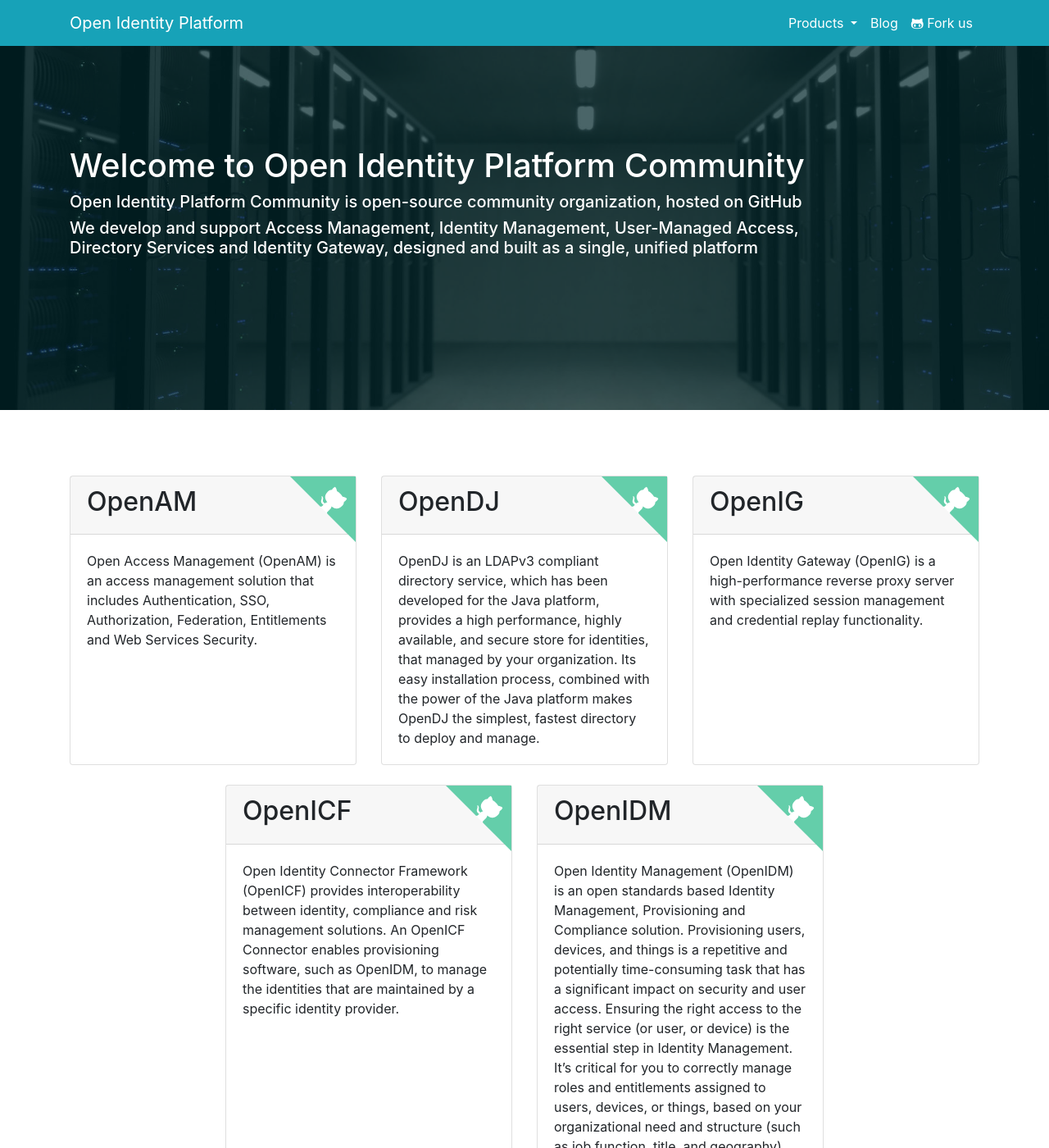
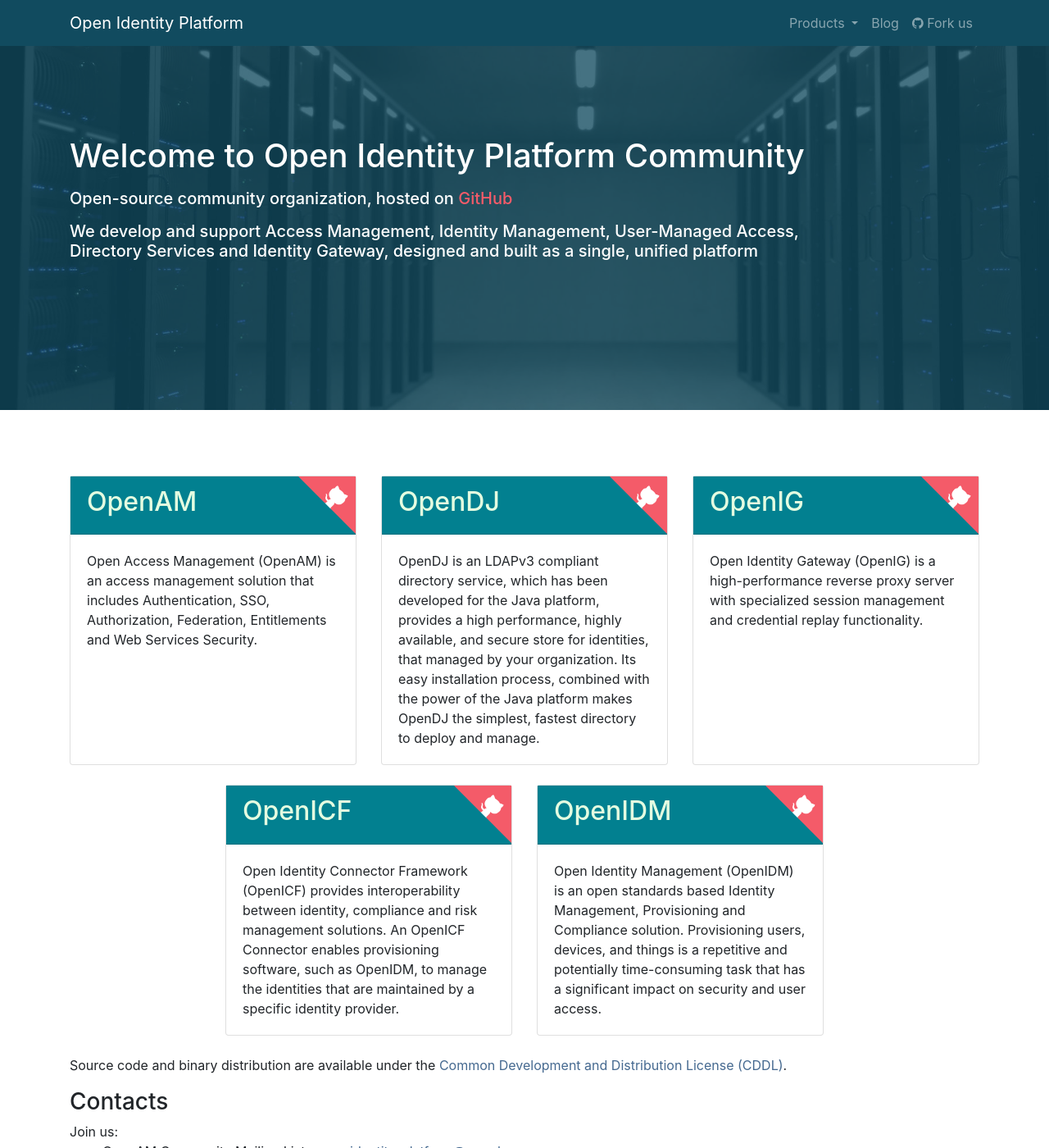
Before and after one commit to OpenIdentityPlatform/OpenIdentityPlatform.org, a Jekyll site: the page built from index.html, in a window 1280 px wide and 1400 px high. Shown: the whole window at 82% size. Built offline with Jekyll 4.4.1, drawn with Linux system fonts in a browser that asks for light colours; some of the changed text lies outside the part shown.

Commit message:
redesign

```diff
--- a/_data/products.yml
+++ b/_data/products.yml
@@ -26,5 +26,5 @@
   name: 'OpenIDM'
   link: 'https://github.com/OpenIdentityPlatform/OpenIDM/'
   short_descritopn: 'Open Identity Management'
-  description: 'Open Identity Management (OpenIDM) is an open standards based Identity Management, Provisioning and Compliance solution. Provisioning users, devices, and things is a repetitive and potentially time-consuming task that has a significant impact on security and user access. Ensuring the right access to the right service (or user, or device) is the essential step in Identity Management. It’s critical for you to correctly manage roles and entitlements assigned to users, devices, or things, based on your organizational need and structure (such as job function, title, and geography) and assign and remove entitlements and resources consistently and rapidly. provided.'
+  description: 'Open Identity Management (OpenIDM) is an open standards based Identity Management, Provisioning and Compliance solution. Provisioning users, devices, and things is a repetitive and potentially time-consuming task that has a significant impact on security and user access. '
   details_link: 'https://github.com/OpenIdentityPlatform/OpenIDM/blob/master/README.md'
--- a/_includes/footer.html
+++ b/_includes/footer.html
@@ -1,11 +1,13 @@
-<footer class="footer bg-info text-white">
+<footer class="footer bg-primary text-white">
   <div class="container">
     <div class="row">
-    <div class="col-6">
+    <div class="col-xs-12 col-sm-6 col-md-6">
       <a class="text-white text-center align-middle" href="{{site.repo_url}}">&copy;  {{site.title}}</a>
     </div>
-      <div class="col-6 text-right">
-        <span class="align-middle" style="font-size: 36px; display: inline-block;" >
+      <div class="col-xs-12 col-sm-6 col-md-6 text-right">
+          <a class="text-white pr-1" href="https://gitter.im/OpenIdentityPlatform/Lobby"><svg style="fill:white;" height="36" role="img" viewBox="0 0 24 24" xmlns="http://www.w3.org/2000/svg"><title>Gitter icon</title><path d="M8.501 4.001H10.5V24H8.501V4.001zm6.999 0V24h-2V4.001h2zM3.5 0h2.001v15H3.5V0zm15 4.001h2V15h-2V4.001z"/></svg></a>
+          <span target="_blank"  class="align-middle" style="font-size: 36px; display: inline-block;" >
+          <!--<a target="_blank" href="https://github.com/OpenIdentityPlatform"><svg role="img" viewBox="0 0 24 24" xmlns="http://www.w3.org/2000/svg"><title>Gitter icon</title><path d="M8.501 4.001H10.5V24H8.501V4.001zm6.999 0V24h-2V4.001h2zM3.5 0h2.001v15H3.5V0zm15 4.001h2V15h-2V4.001z"/></svg></a>-->
             <a target="_blank" href="https://github.com/OpenIdentityPlatform"><i class="fa fa-github"></i></a>
         </span>
       </div>
--- a/_includes/header.html
+++ b/_includes/header.html
@@ -16,8 +16,9 @@
 <!-- Bootstrap core CSS -->
 <link rel="stylesheet" href="https://stackpath.bootstrapcdn.com/bootstrap/4.1.3/css/bootstrap.min.css" integrity="sha384-MCw98/SFnGE8fJT3GXwEOngsV7Zt27NXFoaoApmYm81iuXoPkFOJwJ8ERdknLPMO" crossorigin="anonymous">
 <link rel="stylesheet" href="https://stackpath.bootstrapcdn.com/font-awesome/4.7.0/css/font-awesome.min.css">
+<!--<link rel="stylesheet" href="{{'/assets/css/style.css'}}" >-->
+<link rel="stylesheet" href="{{'/assets/css/highlight.css'}}" >
 <link rel="stylesheet" href="{{'/assets/css/main.css'}}" >
-<link rel="stylesheet" href="{{'/assets/css/highlight.css'}}" >
 <!-- Global site tag (gtag.js) - Google Analytics -->
 <script async src="https://www.googletagmanager.com/gtag/js?id=UA-128188813-1"></script>
 <script>
--- a/_includes/navbar.html
+++ b/_includes/navbar.html
@@ -1,4 +1,4 @@
-<nav class="navbar navbar-expand-md navbar-dark fixed-top bg-info">
+<nav class="navbar navbar-expand-md navbar-dark fixed-top bg-primary">
   <div class="container">
       <a class="navbar-brand" href="/">{{site.title}}</a>
       <button class="navbar-toggler" type="button" data-toggle="collapse" data-target="#navbarCollapse" aria-controls="navbarCollapse" aria-expanded="false" aria-label="Toggle navigation">
@@ -7,7 +7,7 @@
       <div class="collapse navbar-collapse" id="navbarCollapse">
 
         <ul class="navbar-nav ml-auto">
-          <li class="nav-item active dropdown">
+          <li class="nav-item dropdown">
             <a class="nav-link dropdown-toggle" href="#" data-toggle="dropdown" href="#" role="button" aria-haspopup="true" aria-expanded="false">Products <span class="sr-only">(current)</span></a>
             <div class="dropdown-menu">
               {% for product in site.data.products %}
@@ -15,11 +15,11 @@
               {% endfor %}
             </div>
           </li>
-          <li class="nav-item active">
+          <li class="nav-item {{page.navbar.blog_active}}">
             <a class="nav-link" href="/blog/">Blog <span class="sr-only">(current)</span></a>
           </li>
-          <li class="nav-item active">
-            <a target="_blank" class="nav-link" href="{{site.repo_url}}"><i class="fa fa-github-alt"></i> Fork us<span class="sr-only">(current)</span></a>
+          <li class="nav-item">
+            <a target="_blank" class="nav-link" href="{{site.repo_url}}"><i class="fa fa-github"></i> Fork us<span class="sr-only">(current)</span></a>
           </li>
         </ul>
       </div>
--- /dev/null
+++ b/_sass/colors.scss
@@ -0,0 +1,32 @@
+/*
+$color1: rgba(5, 102, 141, 1);
+$color2: rgba(2, 128, 144, 1);
+$color3: rgba(0, 168, 150, 1);
+$color4: rgba(2, 195, 154, 1);
+$color5: rgba(240, 243, 189, 1);*/
+/*
+$color1: rgba(17, 75, 95, 1);
+$color2: rgba(2, 128, 144, 1);
+$color3: rgba(228, 253, 225, 1);
+$color4: rgba(69, 105, 144, 1);
+$color5: rgba(244, 91, 105, 1);*/
+
+$color1: rgba(17, 75, 95, 1);
+$color2: rgba(2, 128, 144, 1);
+$color3: rgba(228, 253, 225, 1);
+$color4: rgba(69, 105, 144, 1);
+$color5: rgba(244, 91, 105, 1);
+
+$primary-color: $color1;
+
+$secondary-color: $color2;
+
+$banner-mask-color: #114b5fc7;
+
+/*
+0B0C10
+1f2833
+c5c6c7
+66fcf1
+45a29e
+*/
--- a/assets/css/main.css
+++ /dev/null
@@ -1,46 +0,0 @@
-#main {
-  padding-top: 5rem;
-  padding-bottom: 1rem;
-}
-
-.banner {
-  background-image: url('../img/landing-bg.jpg');
-  background-size: cover;
-  min-height: 500px;
-}
-
-.banner-mask {
-  background-color: #00262bb5;
-}
-
-.footer {
-  width: 100%;
-  height: 60px;
-  line-height: 60px;
-}
-
-.text-white a {
-  color: white;
-}
-
-table {
-    width: 100%;
-    border-collapse: collapse;
-}
-th {
-  text-align: left;
-  padding: 5px;
-  background-color: #f6f8fa;
-  border: 1px solid black;
-}
-td {
-  padding: 5px;
-  border: 1px solid black;
-}
-.product a {
-  color: inherit;
-}
-
-a.blogpost  {
-  color: inherit;
-}
--- /dev/null
+++ b/assets/css/main.scss
@@ -0,0 +1,91 @@
+---
+---
+@import 'colors.scss';
+
+#main {
+  padding-top: 5rem;
+  padding-bottom: 1rem;
+}
+
+.text-white a {
+  color: white;
+}
+
+a {
+  color: $color4;
+}
+
+.banner {
+  background-image: url('../img/landing-bg.jpg');
+  background-size: cover;
+  min-height: 500px;
+  .banner-mask {
+    background-color: $banner-mask-color;
+  }
+
+  .h1, .h2, .h3, .h4, .h5, .h6, h1, h2, h3, h4, h5, h6 {
+    margin-bottom: 1rem;
+  }
+
+  a {
+    color: $color5;
+  }
+}
+
+.product {
+  a {
+    color: $color3;
+  }
+
+  a:hover {
+    text-decoration: none;
+  }
+  .github-link {
+    fill: $color5;
+    color:#fff;
+    position: absolute;
+    top: 0;
+    border: 0;
+    right: 0;
+  }
+}
+
+
+.footer {
+  width: 100%;
+  height: 60px;
+  line-height: 60px;
+}
+
+
+
+table {
+    width: 100%;
+    border-collapse: collapse;
+}
+th {
+  text-align: left;
+  padding: 5px;
+  background-color: #f6f8fa;
+  border: 1px solid black;
+}
+td {
+  padding: 5px;
+  border: 1px solid black;
+}
+
+a.blogpost  {
+  color: inherit;
+}
+
+.bg-primary {
+  background-color: $primary-color !important;
+}
+
+.bg-secodary {
+  background-color: $secondary-color !important;
+}
+
+.card-header {
+
+}
--- a/blog/index.html
+++ b/blog/index.html
@@ -1,5 +1,7 @@
 ---
 layout: home
+navbar:
+  blog_active: 'active'
 ---
 
 <h2>Recent articles:</h2>
--- a/index.html
+++ b/index.html
@@ -2,7 +2,7 @@
 layout: home
 landing: true
 landing-title: "Welcome to Open Identity Platform Community"
-landing-title2: "Open Identity Platform Community is open-source community organization, hosted on <a href=\"https://github.com/OpenIdentityPlatform\">GitHub</a>"
+landing-title2: "Open-source community organization, hosted on <a href=\"https://github.com/OpenIdentityPlatform\">GitHub</a>"
 landing-title3: "We develop and support Access Management, Identity Management, User-Managed Access, Directory Services and Identity Gateway, designed and built as a single, unified platform"
 ---
 <!--<h3>Products</h3>
@@ -13,12 +13,12 @@
   <div class="col-md-4 d-flex align-items-stretch col-sm-12">
     <div class="product card mb-4">
       <a target="_blank" href="{{product.link}}" class="github-corner" aria-label="View source on GitHub">
-                      <svg width="80" height="80" viewBox="0 0 250 250" style="fill:#64CEAA; color:#fff; position: absolute; top: 0; border: 0; right: 0;" aria-hidden="true">
+                      <svg width="70" height="70" viewBox="0 0 250 250" class="github-link" aria-hidden="true">
                         <path d="M0,0 L115,115 L130,115 L142,142 L250,250 L250,0 Z"></path>
                         <path d="M128.3,109.0 C113.8,99.7 119.0,89.6 119.0,89.6 C122.0,82.7 120.5,78.6 120.5,78.6 C119.2,72.0 123.4,76.3 123.4,76.3 C127.3,80.9 125.5,87.3 125.5,87.3 C122.9,97.6 130.6,101.9 134.4,103.2" fill="currentColor" style="transform-origin: 130px 106px;" class="octo-arm"></path>
                         <path d="M115.0,115.0 C114.9,115.1 118.7,116.5 119.8,115.4 L133.7,101.6 C136.9,99.2 139.9,98.4 142.2,98.6 C133.8,88.0 127.5,74.4 143.8,58.0 C148.5,53.4 154.0,51.2 159.7,51.0 C160.3,49.4 163.2,43.6 171.4,40.1 C171.4,40.1 176.1,42.5 178.8,56.2 C183.1,58.6 187.2,61.8 190.9,65.4 C194.5,69.0 197.7,73.2 200.1,77.6 C213.8,80.2 216.3,84.9 216.3,84.9 C212.7,93.1 206.9,96.0 205.4,96.6 C205.1,102.4 203.0,107.8 198.3,112.5 C181.9,128.9 168.3,122.5 157.7,114.1 C157.9,116.9 156.7,120.9 152.7,124.9 L141.0,136.5 C139.8,137.7 141.6,141.9 141.8,141.8 Z" fill="currentColor" class="octo-body"></path>
                       </svg></a>
-      <div class="card-header">
+      <div class="card-header bg-secodary">
         {%if product.details_link %}
         <a href="{{product.details_link}}"><h2>{{product.name}}</h2></a>
         {% else %}
@@ -34,7 +34,7 @@
   </div>
   {% endfor %}
 </div>
-<p>Source code and binary distribution are available under the Common Development and Distribution License (CDDL).</p>
+<p>Source code and binary distribution are available under the <a href="https://github.com/OpenIdentityPlatform/OpenAM/blob/master/LICENSE.md">Common Development and Distribution License (CDDL)</a>.</p>
 
 <h3>Contacts</h3>
 Join us:
```
